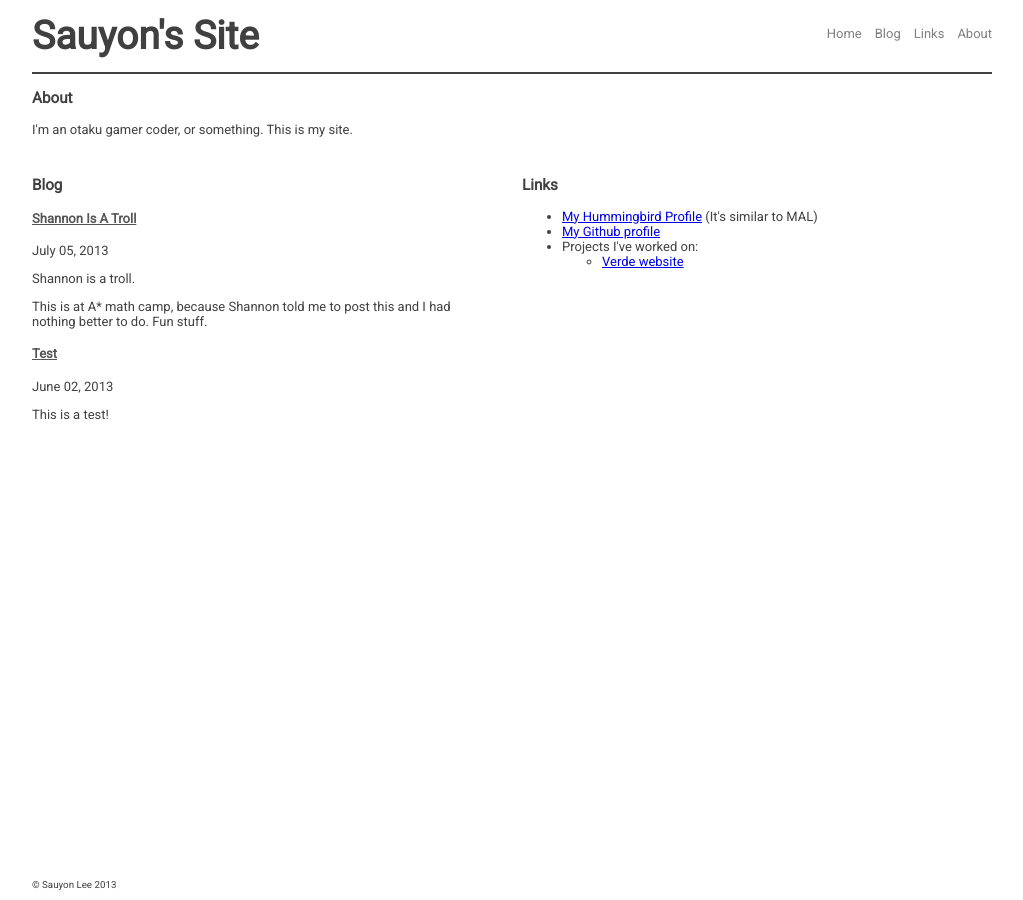
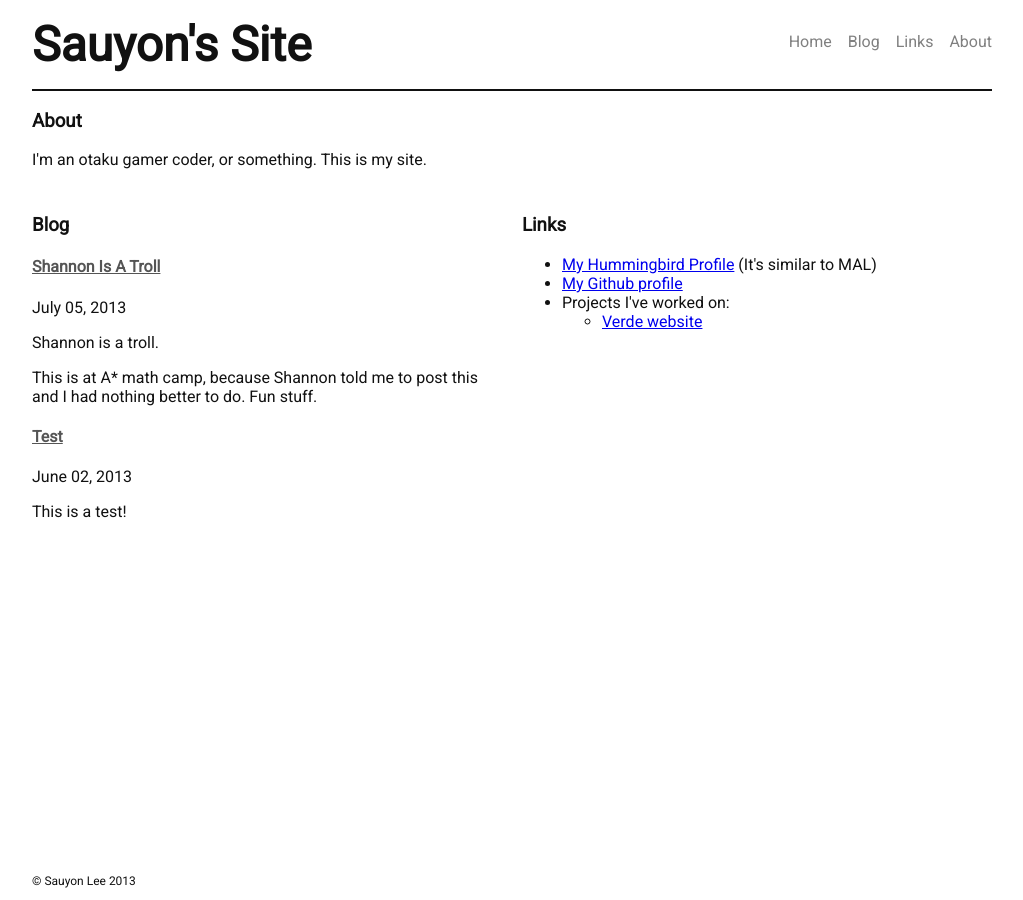
Before and after one commit to sauyon/sauyon.github.io, a Jekyll site: the page built from index.html, in a window 1280 px wide. Shown: the whole page, without its empty margins (128-1151 px from the left). Built offline with Jekyll 4.4.1, drawn with Linux system fonts in a browser that asks for light colours.

Commit message:
undo font changes

```diff
--- a/css/style.css
+++ b/css/style.css
@@ -6,8 +6,8 @@
 body {
 	width: 960px;
 	margin: 0 auto;
-	color: #404040;
-	font: 13px Roboto, arial, sans-serif;
+	color: #111;
+	font: 1em Roboto, arial, sans-serif;
 }
 
 #wrapper {
```
